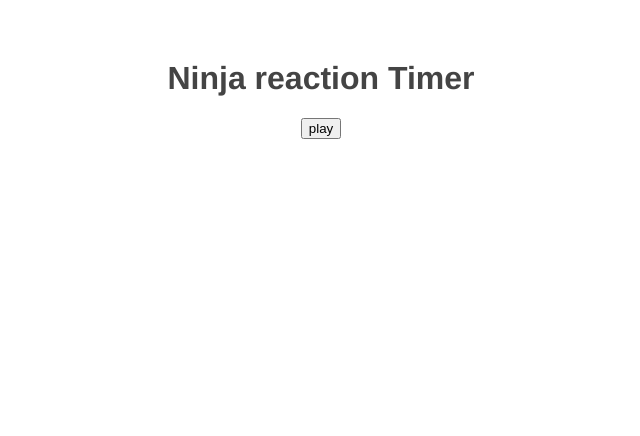
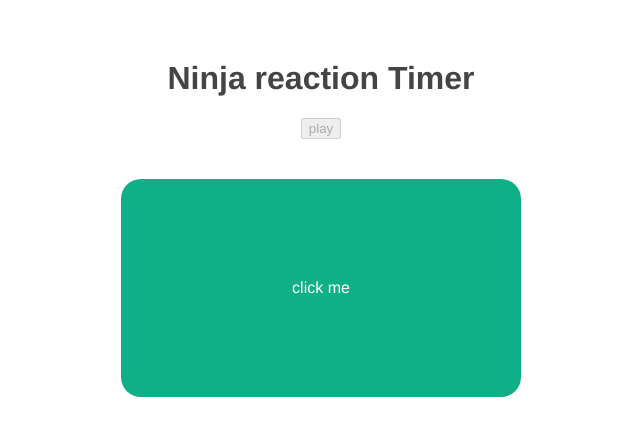
Before and after one commit to manelpz/reaction-timer, a Vue app: page / in a window 1280 px wide. Both pictures are taken after a click on the button "play". Shown: the top 436 px of the page, without its empty margins (319-959 px from the left). Built offline with nearby package versions, Linux system fonts and the light colour scheme.

Commit message:
adding component logic

```diff
--- a/package.json
+++ b/package.json
@@ -12,8 +12,7 @@
   },
   "devDependencies": {
     "@vue/cli-plugin-babel": "~4.5.0",
-    "@vue/cli-service": "^3.12.1",
-    "@vue/compiler-sfc": "^3.0.0",
-    "webpack-dev-server": "^1.16.5"
+    "@vue/cli-service": "^4.5.13",
+    "@vue/compiler-sfc": "^3.0.0"
   }
 }
--- a/src/App.vue
+++ b/src/App.vue
@@ -1,13 +1,16 @@
 <template>
 <h1>Ninja reaction Timer </h1>
-<button @click="start">play</button>
+<button @click="start" :disabled="isPlaying">play</button>
+<Block v-if="isPlaying" :delay="delay"/>
 </template>
 
 <script>
+import Block from "./components/Block.vue"
 
 export default {
   name: 'App',
   components: {
+    Block
   },
   data(){
     return {
@@ -19,7 +22,6 @@
     start(){
       this.delay = 2000 + Math.random() * 5000
       this.isPlaying = true
-      console.log(this.delay)
     }
   }
 }
--- a/src/components/Block.vue
+++ b/src/components/Block.vue
@@ -0,0 +1,38 @@
+<template>
+    <div class="block" v-if="showBlock">
+      click me
+    </div>
+</template>
+
+<script>
+export default {
+    props: ['delay'],
+    data(){
+        return {
+            showBlock: false
+        }
+    },
+    mounted(){
+        console.log('component mounted')
+        setTimeout(() => {
+            this.showBlock =true
+            console.log('delay: '+this.delay)
+            }, this.delay)
+    },
+    updated(){
+        console.log('component updated')
+    }
+}
+</script>
+
+<style>
+.block {
+    width:400px;
+    border-radius:20px;
+    background:#0faf87;
+    color:white;
+    text-align:center;
+    padding:100px 0;
+    margin:40px auto;
+}
+</style>
```
Also changed, not shown: 1 other file (tests, documents, lock files or other folders).
